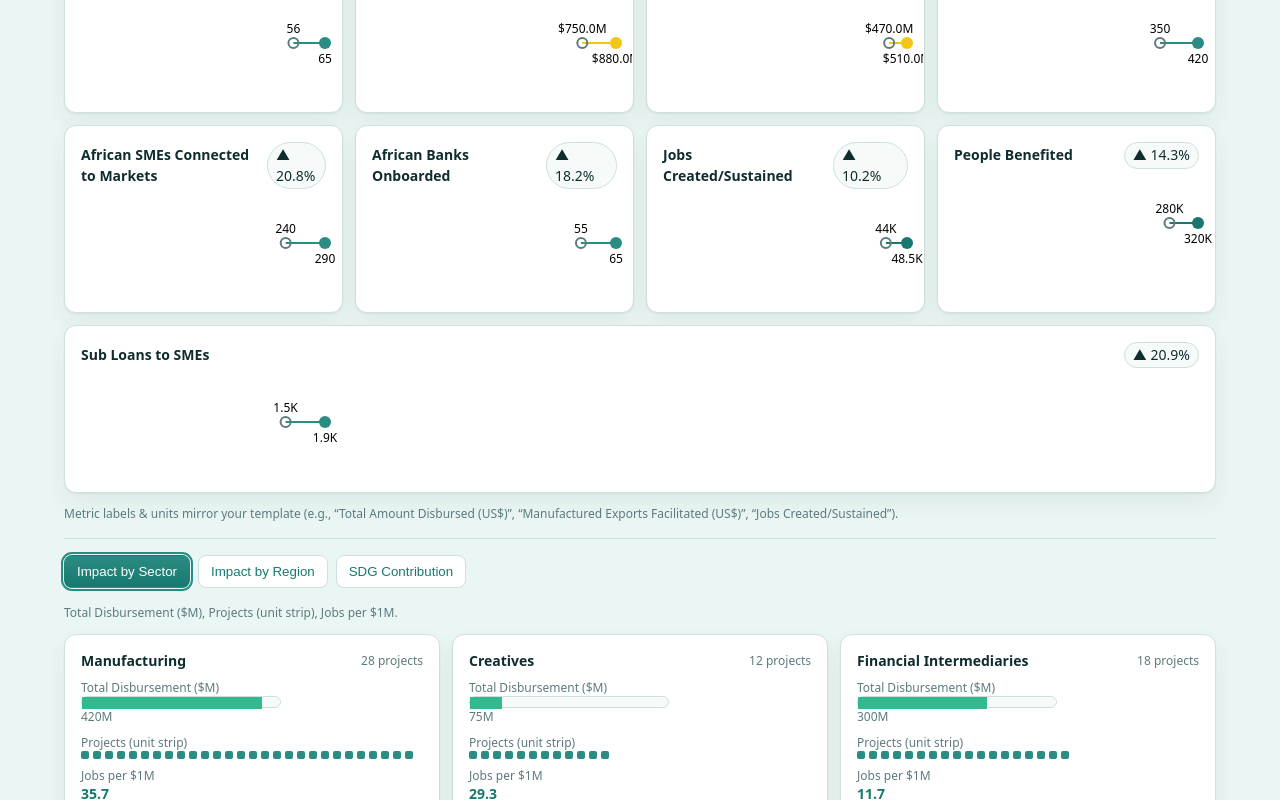
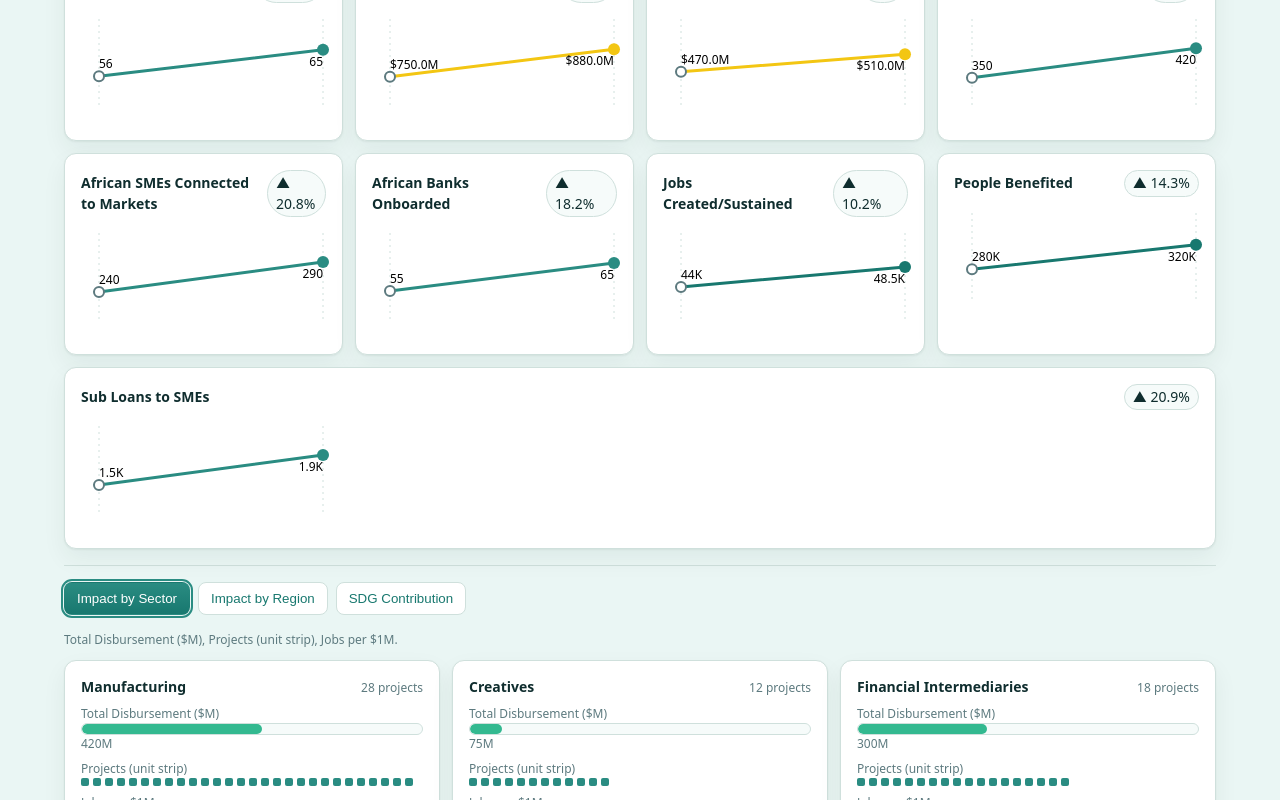
Before and after one commit to pchicociv/impact-dashboard, a React (Vite) app: page / in a window 1280 px wide. Shown: the part 420-1220 px from the top of the page. Built offline with nearby package versions, Linux system fonts and the light colour scheme.

Commit message:
fix styles

```diff
--- a/package.json
+++ b/package.json
@@ -3,10 +3,10 @@
   "private": true,
   "version": "1.0.0",
   "type": "module",
-  "scripts": {
-    "dev": "vite",
+ "scripts": {
+    "dev": "vite --clearScreen=false --host 0.0.0.0 --port 5173",
     "build": "vite build",
-    "preview": "vite preview"
+    "preview": "vite preview --host 0.0.0.0 --port 5173"
   },
   "dependencies": {
     "d3": "^7.9.0",
--- a/src/App.tsx
+++ b/src/App.tsx
@@ -2,7 +2,7 @@ import React, { useMemo, useState } from "react";
 import "./styles.css";
 import SlopeCardRow from "./components/SlopeCardRow";
 import SectorSmallMultiples from "./components/SectorSmallMultiples";
-import AfricaTileMap from "./components/AfricaTileMap";
+import RegionCardsGrid from "./components/RegionCardsGrid";
 import SdgWaffleGrid from "./components/SdgWaffleGrid";
 import { Tabs } from "./components/Tabs";
 import { headline as headlineAll, sectors, regions, sdgs, YEAR } from "./data/mock";
@@ -38,9 +38,6 @@ export default function App() {
       </div>
 
       <SlopeCardRow data={headline} />
-      <p className="caption">
-        Metric labels & units mirror your template (e.g., “Total Amount Disbursed (US$)”, “Manufactured Exports Facilitated (US$)”, “Jobs Created/Sustained”).
-      </p>
 
       <hr className="sep" />
 
@@ -62,7 +59,7 @@ export default function App() {
             content: (
               <>
                 <p className="caption">Intra-African Trade, Manufactured Exports, SMEs, Jobs, Disbursement.</p>
-                <AfricaTileMap regions={regions} />
+                <RegionCardsGrid regions={regions} />
               </>
             )
           },
--- a/src/components/AfricaTileMap.tsx
+++ /dev/null
@@ -1,68 +0,0 @@
-import React from "react";
-import { scaleLinear } from "d3-scale";
-import { max } from "d3-array";
-import { formatCurrencyCompact, formatNumberCompact } from "../utils/format";
-import type { RegionImpact } from "../types";
-
-const layout = [
-  { region: "West Africa", x: 0, y: 1 },
-  { region: "North Africa", x: 1, y: 0 },
-  { region: "Central Africa", x: 1, y: 1 },
-  { region: "East Africa", x: 2, y: 1 },
-  { region: "Southern Africa", x: 1, y: 2 }
-] as const;
-
-export default function AfricaTileMap({ regions }: { regions: RegionImpact[] }) {
-  const W = 320, H = 240, tile = 100, gap = 10;
-
-  const maxDisb = max(regions, r => r.totalDisbursementM) ?? 0;
-  const maxTrade = max(regions, r => Math.max(r.intraAfricanTradeUS, r.manufacturedExportsUS)) ?? 0;
-  const maxSME = max(regions, r => r.smesSupported) ?? 0;
-
-  const xBar = scaleLinear().domain([0, maxDisb]).range([0, tile - 20]);
-  const xSlim = scaleLinear().domain([0, maxTrade]).range([0, tile - 20]);
-  const xSme = scaleLinear().domain([0, maxSME]).range([0, tile - 20]);
-
-  return (
-    <div className="panel" style={{ width: W }}>
-      <svg width={W} height={H} role="img" aria-label="Impact by Region">
-        {layout.map(l => {
-          const r = regions.find(rr => rr.region === l.region);
-          if (!r) return null;
-
-          const X = l.x * (tile + gap), Y = l.y * (tile + gap);
-          return (
-            <g key={l.region} transform={`translate(${X},${Y})`}>
-              <rect className="tile" width={tile} height={tile} rx={8}></rect>
-              <text x={8} y={16} fontSize={12} fill="var(--ink)">{r.region}</text>
-
-              {/* Disbursement bar */}
-              <text x={8} y={32} fontSize={11} fill="var(--muted)">Disb ($M)</text>
-              <rect x={8} y={38} width={xBar(r.totalDisbursementM)} height={10} fill="var(--accent)"></rect>
-
-              {/* Slim bars */}
-              <text x={8} y={58} fontSize={11} fill="var(--muted)">Intra-Afr Trade</text>
-              <rect x={8} y={64} width={xSlim(r.intraAfricanTradeUS)} height={6} fill="var(--accent-3)"></rect>
-
-              <text x={8} y={78} fontSize={11} fill="var(--muted)">Manufactured Exports</text>
-              <rect x={8} y={84} width={xSlim(r.manufacturedExportsUS)} height={6} fill="var(--accent-3)"></rect>
-
-              <text x={8} y={98} fontSize={11} fill="var(--muted)">SMEs</text>
-              <rect x={8} y={104} width={xSme(r.smesSupported)} height={6} fill="var(--accent-2)"></rect>
-
-              <text x={8} y={122} fontSize={11} fill="var(--muted)">{r.projects} projects</text>
-              <text x={tile - 8} y={122} fontSize={11} fill="var(--accent-4)" textAnchor="end">
-                {formatNumberCompact(r.jobsCreated)} jobs
-              </text>
-
-              {/* tooltips via <title> */}
-              <title>
-                {`${r.region}\nDisbursement: $${r.totalDisbursementM.toFixed(0)}M\nIntra-African Trade: ${formatCurrencyCompact(r.intraAfricanTradeUS)}\nManufactured Exports: ${formatCurrencyCompact(r.manufacturedExportsUS)}\nSMEs: ${r.smesSupported}\nJobs: ${r.jobsCreated}`}
-              </title>
-            </g>
-          );
-        })}
-      </svg>
-    </div>
-  );
-}
--- a/src/components/HeadlineMetricSlopeCard.tsx
+++ b/src/components/HeadlineMetricSlopeCard.tsx
@@ -1,21 +1,40 @@
 import React, { useMemo } from "react";
 import { scaleLinear } from "d3-scale";
-import { max } from "d3-array";
+import { max, min } from "d3-array";
 import { formatCurrencyCompact, formatNumberCompact, familyAccent } from "../utils/format";
 import type { HeadlineMetricDatum } from "../types";
 import { PillBadge } from "./PillBadge";
 
-const W = 260, H = 96, P = 16;
+/**
+ * Slope card:
+ * - PREVIOUS is always on the LEFT (xL)
+ * - CURRENT is always on the RIGHT (xR)
+ * - Y encodes the value => diagonal slope up/down
+ */
+const W = 260, H = 110;
+const P = 12;          // inner padding
+const xL = P + 6;      // left dot x
+const xR = W - P - 6;  // right dot x
 
 export default function HeadlineMetricSlopeCard({ d }: { d: HeadlineMetricDatum }) {
-  const maxV = max([d.current, d.previous]) ?? 0;
-  const x = useMemo(() => scaleLinear().domain([0, maxV]).range([P, W - P]), [maxV]);
+  const lo = min([d.current, d.previous]) ?? 0;
+  const hi = max([d.current, d.previous]) ?? 1;
+  const pad = Math.max(hi - lo, hi) * 0.12; // breathing room
+  const y = useMemo(
+    () => scaleLinear().domain([lo - pad, hi + pad]).range([H - 20, 18]),
+    [lo, hi, pad]
+  );
 
-  const prevX = x(d.previous);
-  const currX = x(d.current);
+  const yPrev = y(d.previous);
+  const yCurr = y(d.current);
+
   const delta = d.previous === 0 ? 0 : ((d.current - d.previous) / d.previous) * 100;
+  const fmt = d.unit === "US$" ? formatCurrencyCompact : formatNumberCompact;
+  const accent = familyAccent(d.family);
 
-  const fmt = d.unit === "US$" ? formatCurrencyCompact : formatNumberCompact;
+  // avoid label collisions with top/bottom edges
+  const prevLabelDy = yPrev < 30 ? 12 : -8;
+  const currLabelDy = yCurr > H - 30 ? -10 : 16;
 
   return (
     <div className="panel metric-card" aria-label={d.label}>
@@ -23,16 +42,23 @@ export default function HeadlineMetricSlopeCard({ d }: { d: HeadlineMetricDatum
         <strong>{d.label}</strong>
         <PillBadge>{delta >= 0 ? "▲" : "▼"} {Math.abs(delta).toFixed(1)}%</PillBadge>
       </div>
-      <svg width={W} height={H} role="img" aria-label={`${d.label} current vs previous`}>
-        {/* connector */}
-        <line x1={prevX} y1={H / 2} x2={currX} y2={H / 2} stroke={familyAccent(d.family)} strokeWidth={2} />
-        {/* previous */}
-        <circle cx={prevX} cy={H / 2} r={5} fill="none" stroke="var(--muted)" strokeWidth={2} />
-        {/* current */}
-        <circle cx={currX} cy={H / 2} r={6} fill={familyAccent(d.family)} />
-        {/* labels */}
-        <text x={prevX} y={H / 2 - 10} textAnchor="middle" className="caption">{fmt(d.previous)}</text>
-        <text x={currX} y={H / 2 + 20} textAnchor="middle" className="caption">{fmt(d.current)}</text>
+
+      <svg width={W} height={H} role="img" aria-label={`${d.label}: previous vs current`}>
+        {/* faint vertical guides so the left gutter doesn't feel empty */}
+        <line x1={xL} y1={10} x2={xL} y2={H - 10} stroke="var(--ring)" strokeDasharray="2,4" />
+        <line x1={xR} y1={10} x2={xR} y2={H - 10} stroke="var(--ring)" strokeDasharray="2,4" />
+
+        {/* connector with slope */}
+        <line x1={xL} y1={yPrev} x2={xR} y2={yCurr}
+              stroke={accent} strokeWidth={3} strokeLinecap="round" />
+
+        {/* previous (left) */}
+        <circle cx={xL} cy={yPrev} r={5} fill="var(--panel)" stroke="var(--muted)" strokeWidth={2} />
+        <text x={xL} y={yPrev + prevLabelDy} textAnchor="start" className="caption">{fmt(d.previous)}</text>
+
+        {/* current (right) */}
+        <circle cx={xR} cy={yCurr} r={6} fill={accent} />
+        <text x={xR} y={yCurr + currLabelDy} textAnchor="end" className="caption">{fmt(d.current)}</text>
       </svg>
     </div>
   );
--- /dev/null
+++ b/src/components/RegionCardsGrid.tsx
@@ -0,0 +1,100 @@
+import React, { useMemo } from "react";
+import type { RegionImpact } from "../types";
+
+export default function RegionCardsGrid({
+  regions,
+}: {
+  regions: RegionImpact[];
+}) {
+  const maxDisb = useMemo(
+    () => Math.max(...regions.map((r) => r.totalDisbursementM)),
+    [regions]
+  );
+  const maxTrade = useMemo(
+    () =>
+      Math.max(
+        ...regions.map((r) =>
+          Math.max(r.intraAfricanTradeUS, r.manufacturedExportsUS)
+        )
+      ),
+    [regions]
+  );
+  const maxSME = useMemo(
+    () => Math.max(...regions.map((r) => r.smesSupported)),
+    [regions]
+  );
+
+  const pct = (v: number, max: number) =>
+    max === 0 ? 0 : Math.round((v / max) * 100);
+
+  return (
+    <div className="region-grid">
+      {regions.map((r) => (
+        <div className="panel region-card" key={r.region}>
+          <h4 className="region-title">{r.region}</h4>
+
+          <div className="region-row">
+            <span className="region-label">Disb ($M)</span>
+            <div className="bar-frame">
+              <div
+                className="bar-fill"
+                style={{
+                  ["--w" as any]: `${pct(r.totalDisbursementM, maxDisb)}%`,
+                }}
+              />
+            </div>
+          </div>
+
+          <div className="region-row">
+            <span className="region-label">Intra-Afr Trade</span>
+            <div className="bar-frame">
+              <div
+                className="bar-fill"
+                style={{
+                  ["--w" as any]: `${pct(r.intraAfricanTradeUS, maxTrade)}%`,
+                  background: "var(--accent-3)",
+                }}
+              />
+            </div>
+          </div>
+
+          <div className="region-row">
+            <span className="region-label">Mfg Exports</span>
+            <div className="bar-frame">
+              <div
+                className="bar-fill"
+                style={{
+                  ["--w" as any]: `${pct(r.manufacturedExportsUS, maxTrade)}%`,
+                  background: "var(--accent-3)",
+                }}
+              />
+            </div>
+          </div>
+
+          <div className="region-row">
+            <span className="region-label">SMEs</span>
+            <div className="bar-frame">
+              <div
+                className="bar-fill"
+                style={{
+                  ["--w" as any]: `${pct(r.smesSupported, maxSME)}%`,
+                  background: "var(--accent-2)",
+                }}
+              />
+            </div>
+          </div>
+
+          <div className="region-footer">
+            <span className="muted">{r.projects} projects</span>
+            <strong className="jobs-emph">
+              {new Intl.NumberFormat("en-US", { notation: "compact" }).format(
+                r.jobsCreated
+              )}{" "}
+              jobs
+            </strong>
+          </div>
+        </div>
+      ))}
+    </div>
+  );
+}
--- a/src/components/SdgWaffleGrid.tsx
+++ b/src/components/SdgWaffleGrid.tsx
@@ -17,7 +17,7 @@ export default function SdgWaffleGrid({ stats }: { stats: SdgStat[] }) {
                 const x = (i % cols) * (cell + gap);
                 const y = Math.floor(i / cols) * (cell + gap);
                 const on = i < filled;
-                return <rect key={i} x={x} y={y} width={cell} height={cell} fill={on ? "var(--accent-2)" : "#0f1420"} stroke="var(--ring)" />;
+                return <rect key={i} x={x} y={y} width={cell} height={cell} fill={on ? "var(--gold-500)" : "var(--teal-700)"} stroke="var(--ring)" />;
               })}
             </svg>
             {s.exampleProject && <div className="caption" style={{ marginTop: 6 }}>e.g., {s.exampleProject}</div>}
--- a/src/data/mock.ts
+++ b/src/data/mock.ts
@@ -3,7 +3,7 @@ import { HeadlineMetricDatum, SectorImpact, RegionImpact, SdgStat } from "../typ
 export const YEAR = 2025;
 
 export const headline: HeadlineMetricDatum[] = [
-  { key: "totalAmountDisbursed", label: "Total Amount Disbursed (US$)", unit: "US$", current: 1_240_000_000, previous: 1_100_000_000, family: "money" },
+  { key: "totalAmountDisbursed", label: "Total Amount Disbursed (US$)", unit: "US$", current: 1_240_000_000, previous: 1_400_000_000, family: "money" },
   { key: "investmentAttracted", label: "Investment attracted from within and outside Africa (US$)", unit: "US$", current: 2_300_000_000, previous: 2_000_000_000, family: "money" },
   { key: "projectsFundedTotal", label: "Total number of Projects Funded", unit: "count", current: 120, previous: 105, family: "projects" },
   { key: "projectsFundedNew", label: "New Projects Funded", unit: "count", current: 55, previous: 49, family: "projects" },
--- a/src/styles.css
+++ b/src/styles.css
@@ -47,6 +47,7 @@ a{color:inherit;text-decoration:none}
   border-radius:12px;
   padding:16px;
   box-shadow:var(--shadow-elev);
+  overflow: hidden;
 }
 .panel.soft{background:var(--panel-soft)}
 
@@ -108,18 +109,44 @@ button.warn{
 
 /* ---- Chart helpers ---- */
 .bar-frame{
-  width:200px;height:12px;border-radius:6px;
-  background:var(--panel-soft);
-  border:1px solid var(--ring);
+  position: relative;
+  width: 100%;                 /* stretch to the grid column */
+  height: 12px;
+  background: var(--panel-soft);
+  border: 1px solid var(--ring);
+  border-radius: 999px;        /* pill shape */
+  overflow: hidden;            /* clip the fill to rounded corners */
 }
-.bar-fill{height:12px;background:var(--accent)}
+.bar-fill{
+  position: absolute;
+  left: 0; top: 0; bottom: 0;
+  width: var(--w, 0%);         /* set via inline CSS variable */
+  background: var(--accent);
+  border-radius: inherit;      /* rounded right end at 100% */
+  transform: translateZ(0);    /* avoid subpixel gaps in some browsers */
+}
 .unit-dot{width:8px;height:8px;border-radius:2px;background:var(--accent-2)}
 .jobs-emph{color:var(--accent-4)}
 
 /* ---- Africa tile map ---- */
-svg .tile{
-  fill:var(--panel-soft);
-  stroke:var(--ring);
+svg .tile { fill: var(--panel-soft); stroke: var(--ring); }
+svg .label { fill: var(--ink); }
+svg .muted { fill: var(--muted); }
+
+
+.region-grid{
+  display:grid;
+  gap:12px;
+  grid-template-columns: repeat(auto-fit, minmax(260px, 1fr));
+  align-items:start;
 }
-svg .label{fill:var(--ink)}
-svg .muted{fill:var(--muted)}
+.region-card{ display:flex; flex-direction:column; gap:10px; }
+.region-title{ margin:0; font-size:16px; color:var(--teal-700); }
+.region-row{
+  display:grid;
+  grid-template-columns: minmax(120px, 160px) 1fr; /* label | bar */
+  align-items:center;
+  gap:8px;
+}
+.region-label{ color:var(--muted); font-size:12px; }
+.region-footer{ display:flex; justify-content:space-between; align-items:center; margin-top:4px; }
```
